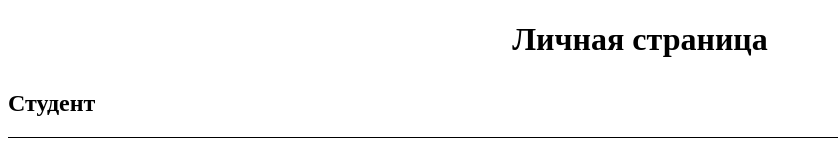
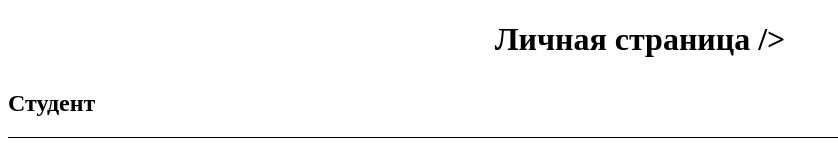
Before and after one commit to Shevelev2707/shevelev2707.github.io, a plain HTML site: page index.html in a window 1280 px wide. Shown: the whole page, without its empty margins (0-838 px from the left). Drawn offline with Linux system fonts and the light colour scheme.

Commit message:
Update index.html

```diff
--- a/index.html
+++ b/index.html
@@ -7,7 +7,7 @@
  </head>
  <body>
 
-  <h1 align = "center" <u> Личная страница </u>
+  <h1 align = "center" <u> Личная страница </u> />
   <br/>
   <p><h2>Студент</h2></p>
   <hr align="left" width="1000" size="0,1" color="#000000" />
```
